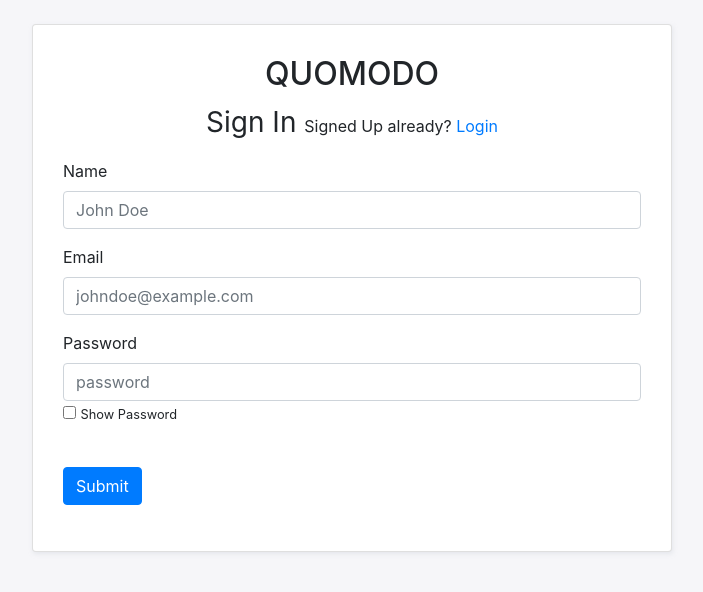
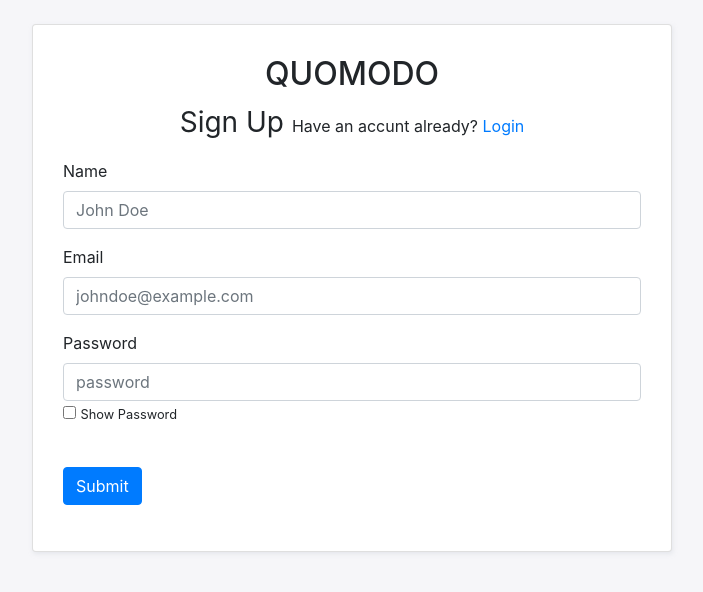
Before and after one commit to Olasumbo-Eniola/quomodo, a plain HTML site: page index.html in a window 1280 px wide. Shown: the whole page, without its empty margins (288-991 px from the left). Drawn offline with nearby package versions, Linux system fonts and the light colour scheme.

Commit message:
Update index.html

```diff
--- a/index.html
+++ b/index.html
@@ -17,7 +17,7 @@
 
      <div class="card  mx-auto mt-4">
          <h2 class="text-center">QUOMODO</h2>
-         <p class="text-center">Sign In <span><small class="">Signed Up already? <a href="login.html">Login</a></span></small></p>
+         <p class="text-center">Sign Up <span><small class="">Have an accunt already? <a href="login.html">Login</a></span></small></p>
          <form class="form-group" onsubmit="return validateForm()">
             <label for="name">Name</label>
             <input type="text" class="form-control mb-3" name="username" id="name" placeholder="John Doe" required>
```
